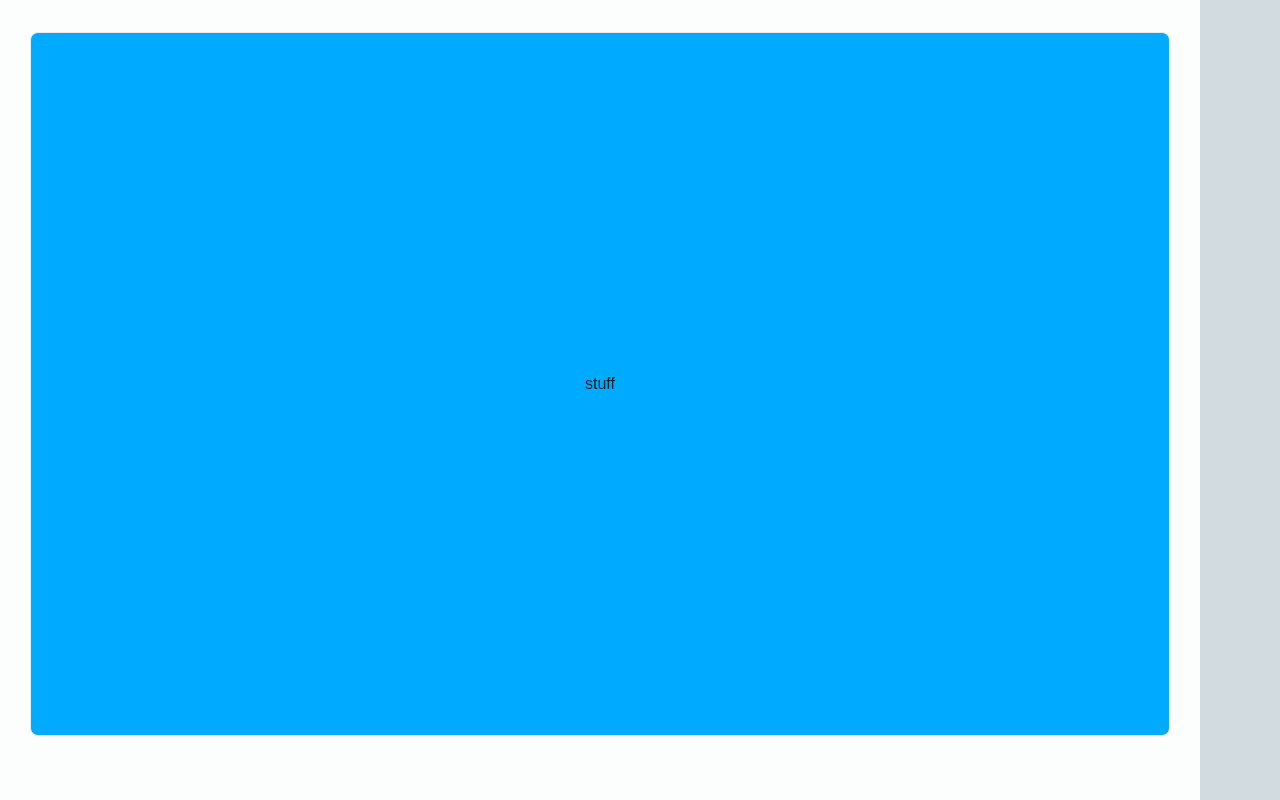
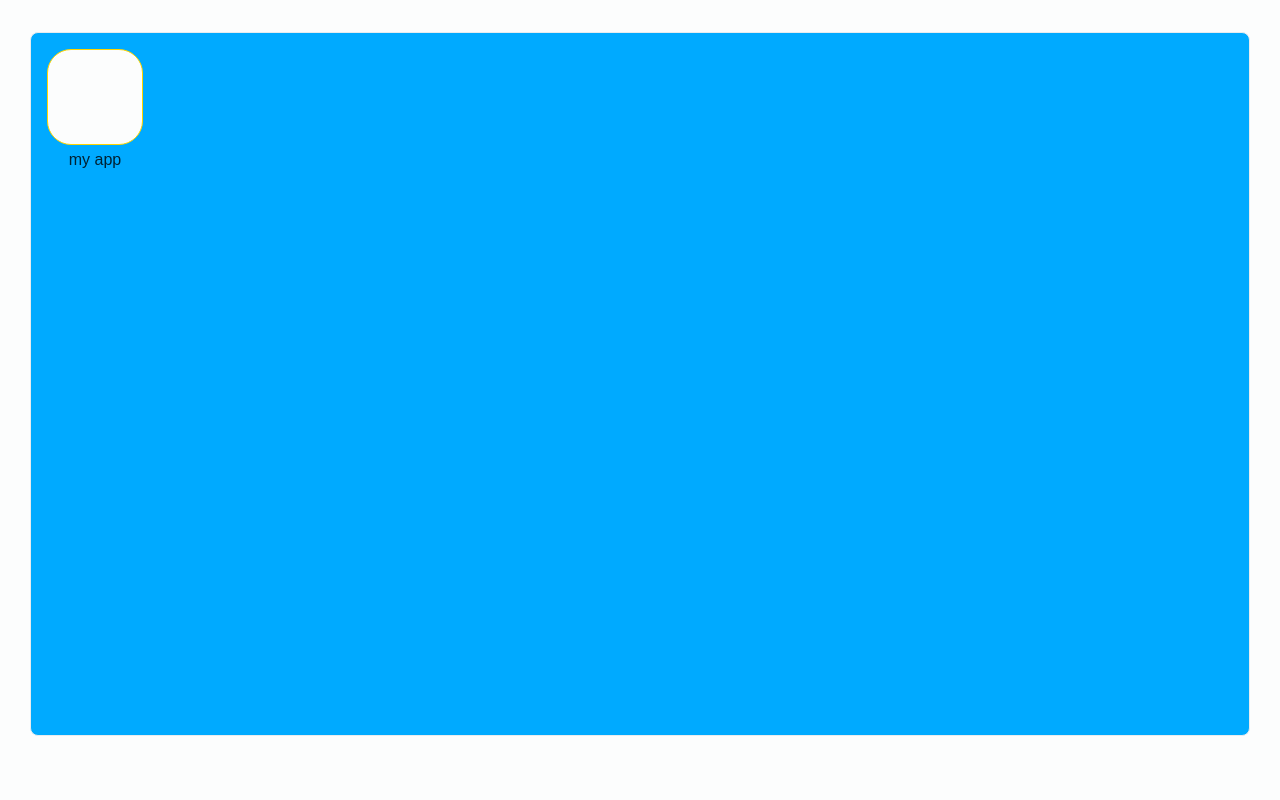
Before and after one commit to jpz95/profile, a Next.js app: page /home in a window 1280 px wide. Built offline with nearby package versions, Linux system fonts and the light colour scheme.

Commit message:
Adds desktop app and its styles

```diff
--- a/pages/Home.module.scss
+++ b/pages/Home.module.scss
@@ -7,7 +7,6 @@
   display: flex;
   height: 100%;
   width: 100%;
-  max-width: 75rem;
   align-items: center;
   justify-content: center;
   background-color: var(--color-primary-surface-1);
@@ -35,3 +34,32 @@
   border: 1px solid var(--color-primary-surface-2);
   border-radius: 0.5rem;
 }
+
+.desktop {
+  display: grid;
+  height: 100%;
+  width: 100%;
+}
+
+.desktopApp {
+  --desktop-app-dimensions: 6rem;
+  height: calc(var(--desktop-app-dimensions) + 1.5rem);
+  width: var(--desktop-app-dimensions);
+  display: flex;
+  flex-direction: column;
+}
+
+.appIcon {
+  background-color: var(--color-primary-surface-1);
+  flex: 1;
+  border: 1px solid var(--color-secondary);
+  border-radius: 1.5rem;
+}
+
+.appName {
+  padding-top: 0.375rem;
+  text-overflow: ellipsis;
+  white-space: nowrap;
+  overflow: hidden;
+  text-align: center;
+}
--- a/pages/home.jsx
+++ b/pages/home.jsx
@@ -5,7 +5,12 @@ export default function Home() {
     <div>
       <div className={styles.window}>
         <div className={styles.screen}>
-          stuff
+          <main className={styles.desktop}>
+            <span className={styles.desktopApp}>
+              <span className={styles.appIcon}></span>
+              <span className={styles.appName}>my app</span>
+            </span>
+          </main>
         </div>
       </div>
     </div>
```
